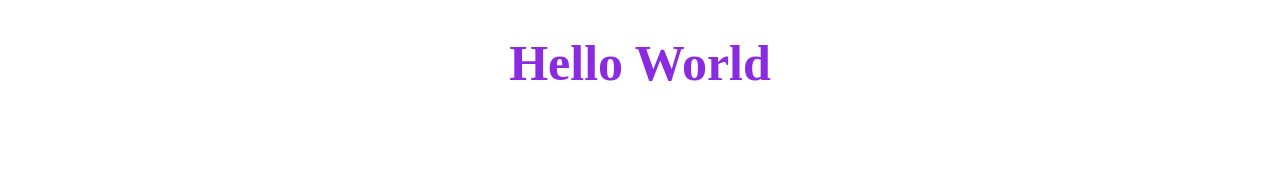
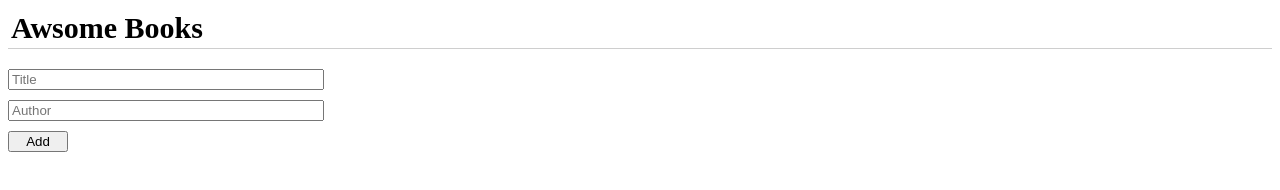
Before and after one commit to d4nQw3rty/Books-Application, a website: page index.html in a window 1280 px wide. Drawn offline with Linux system fonts and the light colour scheme.

Commit message:
Update
Create a plain form html
Creat javascript function to return books title and author

```diff
--- a/index.html
+++ b/index.html
@@ -5,10 +5,25 @@
     <meta http-equiv="X-UA-Compatible" content="IE=edge">
     <meta name="viewport" content="width=device-width, initial-scale=1.0">
     <link rel="stylesheet" href="style.css">
-    <title>Plain Repository</title>
+    <title>Book List Application</title>
 </head>
 <body>
-    <h1 class="h1">Hello World</h1>
+    <table id="book-list">
+        <thead>
+            <tr>
+                <th>Awsome Books</th>
+            </tr>
+        </thead>
+        <tbody>
+
+        </tbody>
+    </table>
+    <div class="separator"></div>
+    <form class="form" id="book-form">
+        <input type="text" name="title" id="book-title" placeholder="Title" required maxlength="30">
+        <input type="text" name="author" id="book-author" maxlength="30" placeholder="Author" required>
+        <button type="submit" id="add-book">Add</button>
+    </form>
     <script src="main.js"></script>
 </body>
 </html>
--- a/main.js
+++ b/main.js
@@ -1,4 +1,9 @@
-const h1 = document.querySelector('.h1');
-h1.addEventListener('click', () => {
-  h1.classList.toggle('change');
+document.getElementById('add-book').addEventListener('click', function() {
+  var newBook = [],
+   title = '',
+   author = '';
+    title = document.getElementById('book-title').value;
+    author = document.getElementById('book-author').value;
+  console.log(` Book ${title}, author ${author} added`);
+
 });
--- a/style.css
+++ b/style.css
@@ -1,10 +1,30 @@
-h1 {
-  text-align: center;
-  font-size: 50px;
-  color: blueviolet;
-  cursor: pointer;
+.bookContainer {
+  padding: 12px;
 }
 
-.change {
-  color: blue;
+#book-list thead tr th {
+  font-size: 30px;
 }
+
+.form {
+  display: flex;
+  flex-direction: column;
+  margin-top: 20px;
+  width: 25%;
+  gap: 10px;
+}
+
+.separator {
+  display: flex;
+  flex-direction: row;
+  height: 1px;
+  background-color: rgba(128, 128, 128, 0.39);
+}
+
+.form button {
+  display: flex;
+  flex-direction: row;
+  width: 60px;
+  text-align: center;
+  justify-content: center;
+}
```
